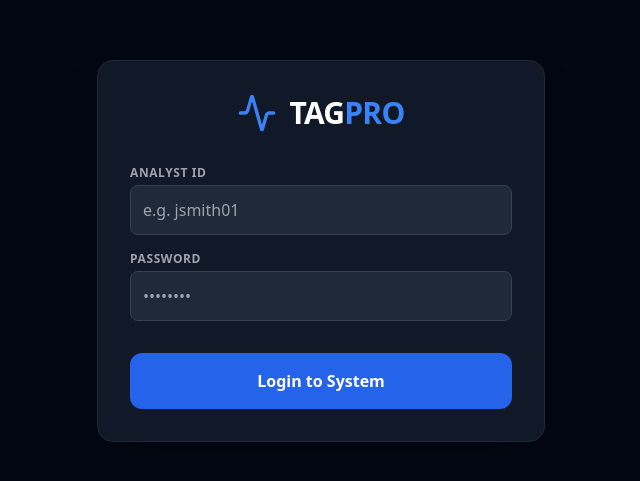
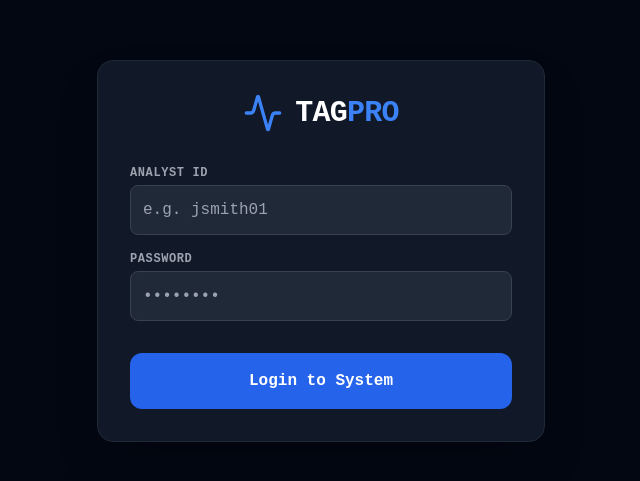
Before and after one commit to PPrince33/match-quick-tagger, a React (Vite) app: page / in a window 1280 px wide. Shown: the part 149-630 px from the top of the page, without its empty margins (319-959 px from the left). Built offline with nearby package versions, Linux system fonts and the light colour scheme.

Commit message:
Update tailwind.config.js

```diff
--- a/tailwind.config.js
+++ b/tailwind.config.js
@@ -1,5 +1,16 @@
+/** @type {import('tailwindcss').Config} */
 export default {
-  content: ["./index.html", "./src/**/*.{js,ts,jsx,tsx}"],
-  theme: { extend: {} },
+  content: [
+    "./index.html",
+    "./src/**/*.{js,ts,jsx,tsx}",
+  ],
+  theme: {
+    extend: {
+      fontFamily: {
+        // This overrides the default font to use monospace everywhere
+        sans: ['"Courier New"', 'Courier', 'monospace'],
+      },
+    },
+  },
   plugins: [],
 }
```
